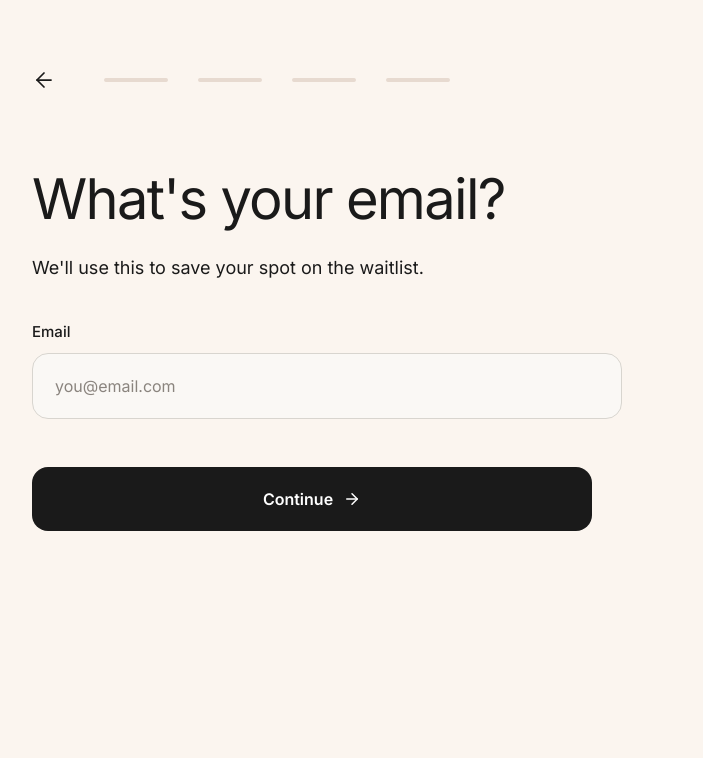
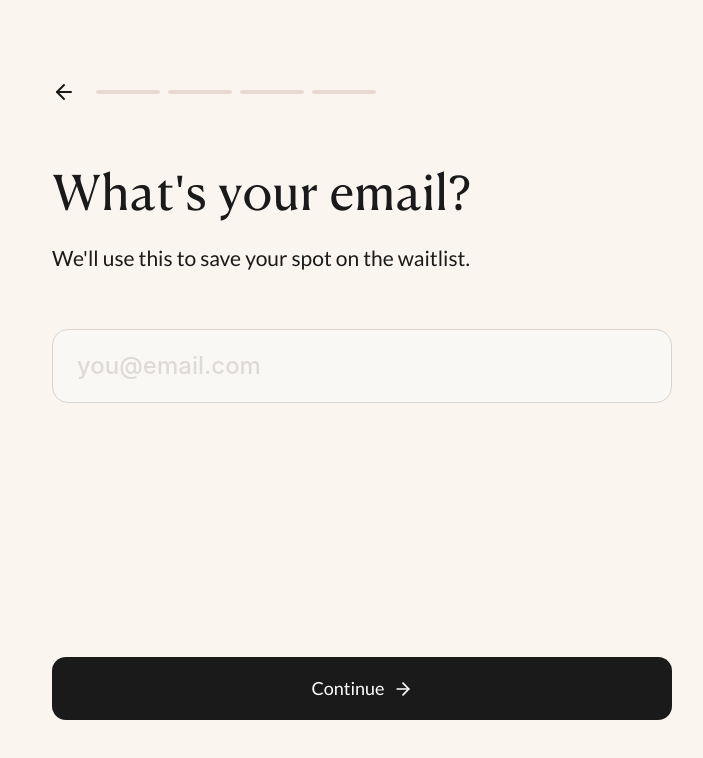
Before and after one commit to fahadali0077/bea-website, a Next.js app: page /waitlist/start in a window 1280 px wide. Shown: the top 758 px of the page, without its empty margins (48-751 px from the left). Built offline with nearby package versions, Linux system fonts and the light colour scheme; no server answers; a web font is replaced by a local one.

Commit message:
button added

```diff
--- a/app/components/launch/VerifyEmailStep.tsx
+++ b/app/components/launch/VerifyEmailStep.tsx
@@ -12,7 +12,7 @@ import { resetOnboardingProgress } from "@/lib/onboarding-progress";
 
 export function VerifyEmailStep() {
   const router = useRouter();
-  const { eyebrow, titleLines, bodyPrefix, continuePrompt, resend, useDifferentEmail } = WAYS_STEP;
+  const { eyebrow, titleLines, bodyPrefix,  resend, } = WAYS_STEP;
 
   const [token, setToken] = useState("");
   const { data: invite } = useValidateAmbassadorOnboardingQuery(token, { skip: !token });
@@ -38,11 +38,11 @@ export function VerifyEmailStep() {
     }
   };
 
-  const handleUseDifferentEmail = () => {
-    sessionStorage.removeItem("ambassador_onboarding_token");
-    resetOnboardingProgress();
-    router.push("/onboarding");
-  };
+  // const handleUseDifferentEmail = () => {
+  //   sessionStorage.removeItem("ambassador_onboarding_token");
+  //   resetOnboardingProgress();
+  //   router.push("/onboarding");
+  // };
 
   return (
     <section className="launch-step launch-step--verify">
@@ -95,9 +95,9 @@ export function VerifyEmailStep() {
             <span className="verify-links-divider" aria-hidden="true">
               ·
             </span>
-            <button type="button" className="verify-link" onClick={handleUseDifferentEmail}>
+            {/* <button type="button" className="verify-link" onClick={handleUseDifferentEmail}>
               {useDifferentEmail.label}
-            </button>
+            </button> */}
           </div>
         </div>
       </div>
--- /dev/null
+++ b/app/components/waitlist/WaitlistStartDesktop.tsx
@@ -0,0 +1,96 @@
+"use client";
+
+import Link from "next/link";
+import { useRouter } from "next/navigation";
+import { useState } from "react";
+import { ArrowLeft, ArrowRight } from "lucide-react";
+
+import { updateWaitlistForm } from "@/features/waitlist/waitlist.slice";
+import { selectWaitlistForm } from "@/features/waitlist/waitlist.selectors";
+import { useAppDispatch, useAppSelector } from "@/store/hooks";
+
+import { WaitlistFieldError } from "./WaitlistFieldError";
+
+const EMAIL_RE = /^[^\s@]+@[^\s@]+\.[^\s@]+$/;
+
+export function WaitlistStartDesktop() {
+  const router = useRouter();
+  const dispatch = useAppDispatch();
+  const form = useAppSelector(selectWaitlistForm);
+  const [email, setEmail] = useState(form.email);
+  const [error, setError] = useState<string | null>(null);
+
+  const handleContinue = () => {
+    const value = email.trim();
+    if (!value) {
+      setError("Email is required.");
+      return;
+    }
+    if (!EMAIL_RE.test(value)) {
+      setError("Enter a valid email address.");
+      return;
+    }
+
+    setError(null);
+    dispatch(updateWaitlistForm({ email: value }));
+    router.push("/waitlist/3");
+  };
+
+  return (
+    <div className="wld-step7-container">
+      <div className="wld-step7-left">
+        <div className="wld-step7-top">
+          <Link href="/" className="wld-step7-back">
+            <ArrowLeft size={24} strokeWidth={2} />
+          </Link>
+          <div className="wld-step7-progress">
+            <div className="wld-step7-progress-bar" />
+            <div className="wld-step7-progress-bar" />
+            <div className="wld-step7-progress-bar" />
+            <div className="wld-step7-progress-bar" />
+          </div>
+        </div>
+
+        <div className="wld-step7-header">
+          <h1 className="wld-step7-title">What&apos;s your email?</h1>
+          <p className="wld-step7-subtitle">
+            We&apos;ll use this to save your spot on the waitlist.
+          </p>
+        </div>
+
+        <div className="wld-step7-field-wrapper">
+          <input
+            id="waitlist-start-email"
+            type="email"
+            className="wld-step7-input"
+            placeholder="you@email.com"
+            autoComplete="email"
+            value={email}
+            onChange={(event) => {
+              setEmail(event.target.value);
+              setError(null);
+            }}
+            onKeyDown={(event) => {
+              if (event.key === "Enter") {
+                event.preventDefault();
+                handleContinue();
+              }
+            }}
+          />
+        </div>
+
+        <div className="wld-step7-actions">
+          <button
+            type="button"
+            className="wld-step7-primary-btn"
+            onClick={handleContinue}
+          >
+            Continue
+            <ArrowRight size={20} strokeWidth={2} style={{ marginLeft: "8px" }} />
+          </button>
+          <WaitlistFieldError message={error} />
+        </div>
+      </div>
+    </div>
+  );
+}
--- /dev/null
+++ b/app/components/waitlist/WaitlistStartMobile.tsx
@@ -0,0 +1,89 @@
+"use client";
+
+import Link from "next/link";
+import { useRouter } from "next/navigation";
+import { useState } from "react";
+import { ArrowLeft } from "lucide-react";
+
+import { updateWaitlistForm } from "@/features/waitlist/waitlist.slice";
+import { selectWaitlistForm } from "@/features/waitlist/waitlist.selectors";
+import { useAppDispatch, useAppSelector } from "@/store/hooks";
+
+import { WaitlistContinueButton } from "./WaitlistContinueButton";
+import { WaitlistFieldError } from "./WaitlistFieldError";
+import { WaitlistProgress } from "./WaitlistProgress";
+
+const EMAIL_RE = /^[^\s@]+@[^\s@]+\.[^\s@]+$/;
+
+export function WaitlistStartMobile() {
+  const router = useRouter();
+  const dispatch = useAppDispatch();
+  const form = useAppSelector(selectWaitlistForm);
+  const [email, setEmail] = useState(form.email);
+  const [error, setError] = useState<string | null>(null);
+
+  const handleContinue = () => {
+    const value = email.trim();
+    if (!value) {
+      setError("Email is required.");
+      return;
+    }
+    if (!EMAIL_RE.test(value)) {
+      setError("Enter a valid email address.");
+      return;
+    }
+
+    setError(null);
+    dispatch(updateWaitlistForm({ email: value }));
+    router.push("/waitlist/3");
+  };
+
+  return (
+    <div className="waitlist-root waitlist-coded">
+      <div className="waitlist-step-shell">
+        <div className="waitlist-step-top">
+          <Link href="/" className="waitlist-back" aria-label="Go back">
+            <ArrowLeft size={24} strokeWidth={1.75} />
+          </Link>
+          <WaitlistProgress filledCount={0} />
+        </div>
+
+        <div className="waitlist-step-body">
+          <h1 className="waitlist-step-title waitlist-step-title--serif">
+            What&apos;s your email?
+          </h1>
+          <p className="waitlist-step-subtitle">
+            We&apos;ll use this to save your spot on the waitlist.
+          </p>
+
+          <div className="waitlist-search-block">
+            <label className="waitlist-field-label" htmlFor="waitlist-start-email">
+              Email
+            </label>
+            <input
+              id="waitlist-start-email"
+              type="email"
+              className="waitlist-box-input"
+              placeholder="you@email.com"
+              autoComplete="email"
+              value={email}
+              onChange={(event) => {
+                setEmail(event.target.value);
+                setError(null);
+              }}
+              onKeyDown={(event) => {
+                if (event.key === "Enter") {
+                  event.preventDefault();
+                  handleContinue();
+                }
+              }}
+            />
+          </div>
+
+          <WaitlistContinueButton label="Continue" onContinue={handleContinue} />
+          <WaitlistFieldError message={error} />
+        </div>
+      </div>
+    </div>
+  );
+}
--- a/app/components/waitlist/WaitlistStartPage.tsx
+++ b/app/components/waitlist/WaitlistStartPage.tsx
@@ -1,89 +1,15 @@
-"use client";
-
-import Link from "next/link";
-import { useRouter } from "next/navigation";
-import { useState } from "react";
-import { ArrowLeft } from "lucide-react";
-
-import { updateWaitlistForm } from "@/features/waitlist/waitlist.slice";
-import { selectWaitlistForm } from "@/features/waitlist/waitlist.selectors";
-import { useAppDispatch, useAppSelector } from "@/store/hooks";
-
-import { WaitlistContinueButton } from "./WaitlistContinueButton";
-import { WaitlistFieldError } from "./WaitlistFieldError";
-import { WaitlistProgress } from "./WaitlistProgress";
-
-const EMAIL_RE = /^[^\s@]+@[^\s@]+\.[^\s@]+$/;
+import { WaitlistStartDesktop } from "./WaitlistStartDesktop";
+import { WaitlistStartMobile } from "./WaitlistStartMobile";
 
 export function WaitlistStartPage() {
-  const router = useRouter();
-  const dispatch = useAppDispatch();
-  const form = useAppSelector(selectWaitlistForm);
-  const [email, setEmail] = useState(form.email);
-  const [error, setError] = useState<string | null>(null);
-
-  const handleContinue = () => {
-    const value = email.trim();
-    if (!value) {
-      setError("Email is required.");
-      return;
-    }
-    if (!EMAIL_RE.test(value)) {
-      setError("Enter a valid email address.");
-      return;
-    }
-
-    setError(null);
-    dispatch(updateWaitlistForm({ email: value }));
-    router.push("/waitlist/3");
-  };
-
   return (
-    <div className="waitlist-root waitlist-coded">
-      <div className="waitlist-step-shell">
-        <div className="waitlist-step-top">
-          <Link href="/" className="waitlist-back" aria-label="Go back">
-            <ArrowLeft size={24} strokeWidth={1.75} />
-          </Link>
-          <WaitlistProgress filledCount={0} />
-        </div>
-
-        <div className="waitlist-step-body">
-          <h1 className="waitlist-step-title waitlist-step-title--serif">
-            What&apos;s your email?
-          </h1>
-          <p className="waitlist-step-subtitle">
-            We&apos;ll use this to save your spot on the waitlist.
-          </p>
-
-          <div className="waitlist-search-block">
-            <label className="waitlist-field-label" htmlFor="waitlist-start-email">
-              Email
-            </label>
-            <input
-              id="waitlist-start-email"
-              type="email"
-              className="waitlist-box-input"
-              placeholder="you@email.com"
-              autoComplete="email"
-              value={email}
-              onChange={(event) => {
-                setEmail(event.target.value);
-                setError(null);
-              }}
-              onKeyDown={(event) => {
-                if (event.key === "Enter") {
-                  event.preventDefault();
-                  handleContinue();
-                }
-              }}
-            />
-          </div>
-
-          <WaitlistContinueButton label="Continue" onContinue={handleContinue} />
-          <WaitlistFieldError message={error} />
-        </div>
+    <>
+      <div className="hidden md:block">
+        <WaitlistStartDesktop />
       </div>
-    </div>
+      <div className="md:hidden">
+        <WaitlistStartMobile />
+      </div>
+    </>
   );
 }
--- a/lib/launch.ts
+++ b/lib/launch.ts
@@ -59,7 +59,7 @@ export const WAYS_STEP = {
   bodyPrefix: "We sent a verification link to",
   continuePrompt: "Click the link in your email\nto continue.",
   resend: { label: "Resend email" },
-  useDifferentEmail: { label: "Use a different email" },
+  // useDifferentEmail: { label: "Use a different email" },
   cta: { label: "Continue", href: "/account" },
 };
 
```
